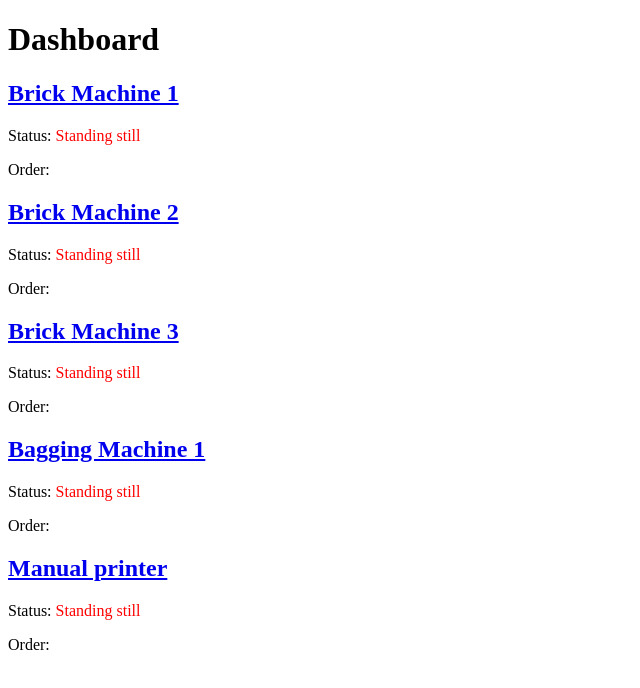
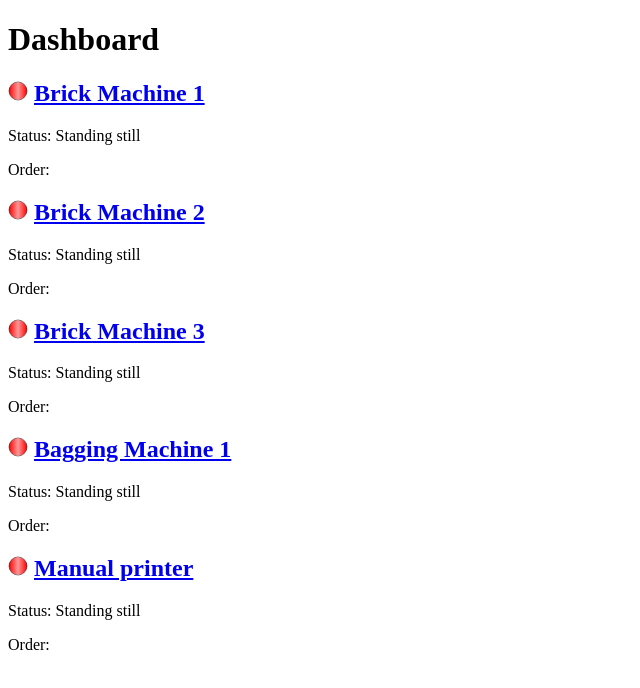
Before and after one commit to cybear/red-yellow-green, a Next.js app: page /dashboard in a window 1280 px wide. Shown: the top 688 px of the page, without its empty margins (0-640 px from the left). Built offline with nearby package versions, Linux system fonts and the light colour scheme.

Commit message:
Dashboard: Display status light

```diff
--- a/src/pages/api/[equipmentId]/status.ts
+++ b/src/pages/api/[equipmentId]/status.ts
@@ -29,7 +29,7 @@ const PUT = (req: NextApiRequest, res: NextApiResponse) => {
   const oldColor = currentEquipment.currentColor;
   if (oldColor !== newColor) {
     // Start a new order
-    if (oldColor !== 'green' && newColor === 'green') {
+    if (newColor === 'green') {
       const newOrder = currentEquipment.queuedOrders.shift();
       if (newOrder) {
         currentEquipment.currentOrder = newOrder;
--- a/src/pages/dashboard/index.tsx
+++ b/src/pages/dashboard/index.tsx
@@ -2,6 +2,7 @@
 This is the dashboard page.
 It shows the current status and order of all equipments.
 */
+import Light from "@/components/Light";
 import { Equipment } from "@/utils/equipmentData";
 import Link from "next/link";
 import { useEffect, useState } from "react";
@@ -20,8 +21,8 @@ const Dashboard: React.FC = () => {
       <h1>Dashboard</h1>
       {data.map(({ id, currentColor, currentStatus, currentOrder }) => (
       <div key={id}>
-        <h2><Link href={`/status/${id}`}>{id}</Link></h2>
-        <p>Status: <span style={{color: currentColor}}>{currentStatus}</span></p>
+        <h2><Light color={currentColor} isActive width={20} height={20} /> <Link href={`/status/${id}`}>{id}</Link></h2>
+        <p>Status: {currentStatus}</p>
         <p>Order: <span style={{color: currentColor}}>{currentOrder?.orderId}</span></p>
       </div>
       ))}
```
